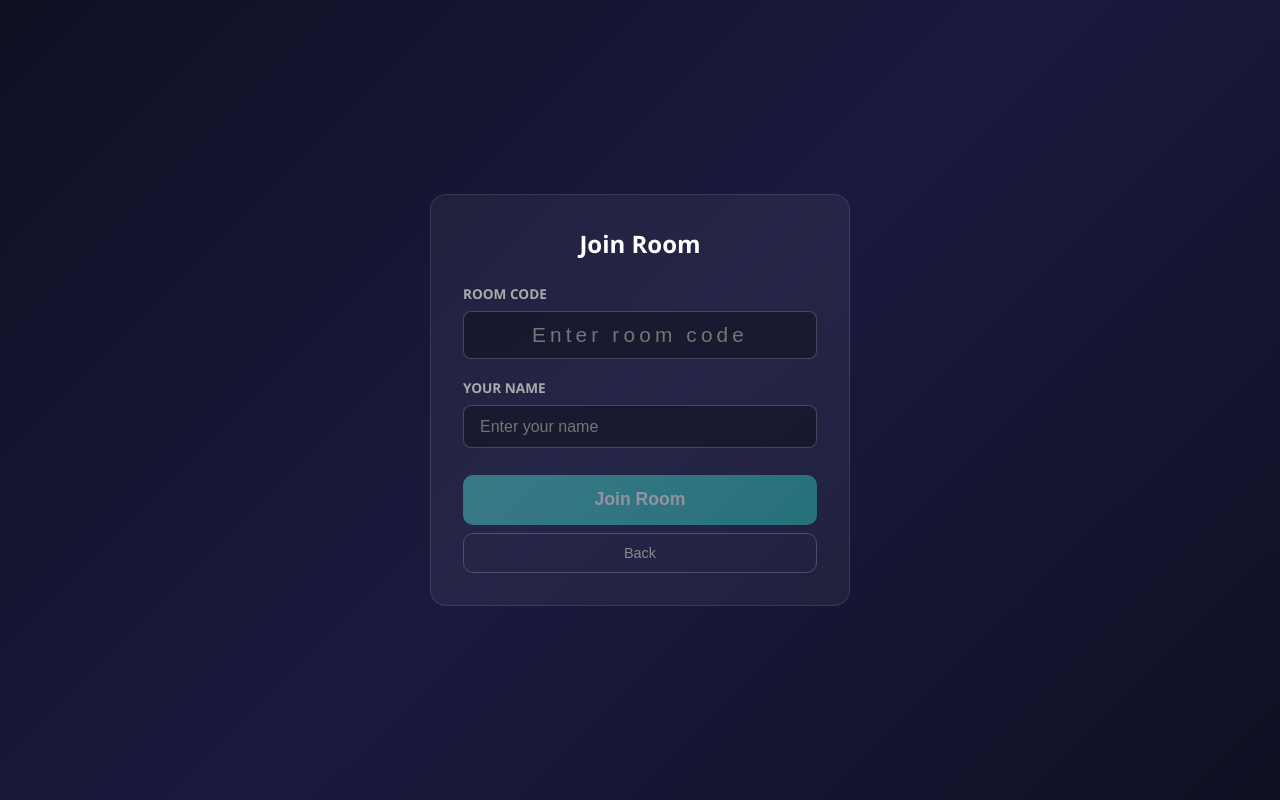
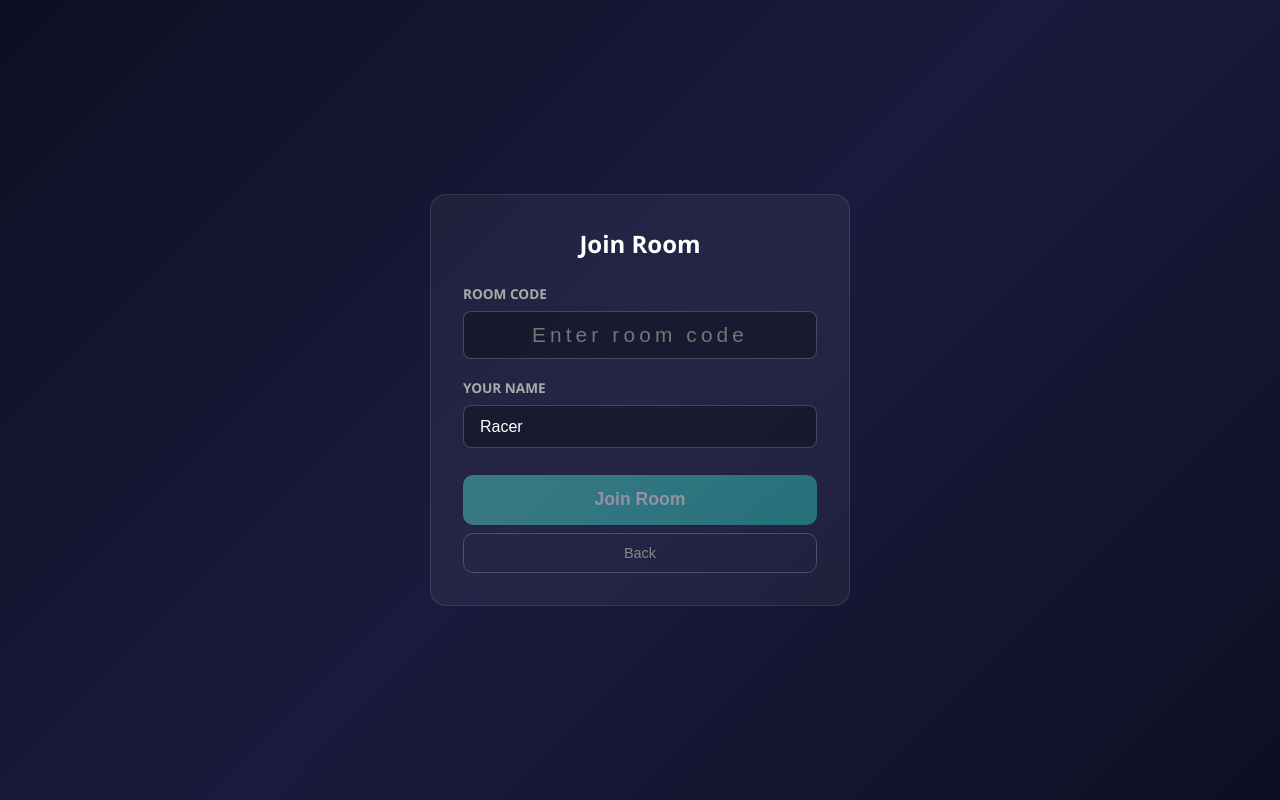
Before and after one commit to Niraj1232005/tag, a React (Vite) app in the folder client/: page /join-room in a window 1280 px wide. Built offline with nearby package versions, Linux system fonts and the light colour scheme; no server answers.

Commit message:
fix: prevent duplicate players on room join

```diff
--- a/client/src/game/engine.ts
+++ b/client/src/game/engine.ts
@@ -15,6 +15,7 @@ import {
   SPEED_SURGE_MULTIPLIER,
   PLAYER_SIZE,
   TAG_RADIUS,
+  TAG_COOLDOWN_MS,
   POWER_UP_PICKUP_RADIUS,
   FREEZE_RADIUS,
   BINK_DASH_DISTANCE,
@@ -34,6 +35,7 @@ export interface LocalGameState {
   running: boolean;
   ended: boolean;
   result: { loserId: string; loserName: string } | null;
+  tagCooldownMs: number;
 }
 
 export interface LocalPlayerInput {
@@ -86,6 +88,7 @@ export function createLocalGame(
     running: false,
     ended: false,
     result: null,
+    tagCooldownMs: 0,
   };
 }
 
@@ -192,6 +195,10 @@ export function updateLocalGame(
       loserName: itPlayer?.name ?? "Unknown",
     };
     return;
+  }
+
+  if (state.tagCooldownMs > 0) {
+    state.tagCooldownMs = Math.max(0, state.tagCooldownMs - dt);
   }
 
   // Update power-up timers
@@ -302,7 +309,7 @@ export function updateLocalGame(
 
   // Tag check
   const itPlayer = state.players.find(p => p.isIt);
-  if (itPlayer) {
+  if (itPlayer && state.tagCooldownMs <= 0) {
     for (const other of state.players) {
       if (other.id === itPlayer.id) continue;
       if (!other.alive) continue;
@@ -316,10 +323,11 @@ export function updateLocalGame(
           continue;
         }
 
-        // Tag! Swap roles
+        // Tag! Swap roles, then give players time to separate.
         itPlayer.isIt = false;
         other.isIt = true;
         itPlayer.score += 1;
+        state.tagCooldownMs = TAG_COOLDOWN_MS;
         break;
       }
     }
--- a/client/src/pages/CreateRoom.tsx
+++ b/client/src/pages/CreateRoom.tsx
@@ -1,6 +1,7 @@
 import { useState } from "react";
 import { useNavigate } from "react-router-dom";
 import { MAP_NAMES } from "chase-tag-shared";
+import { randomPlayerName } from "../playerNames.js";
 
 const MAP_KEYS = Object.keys(MAP_NAMES);
 const ROOM_CODE_CHARS = "ABCDEFGHIJKLMNOPQRSTUVWXYZ0123456789";
@@ -15,7 +16,7 @@ function generateRoomCode(length = 6) {
 
 export default function CreateRoom() {
   const navigate = useNavigate();
-  const [playerName, setPlayerName] = useState("");
+  const [playerName, setPlayerName] = useState(() => randomPlayerName());
   const [roundLength, setRoundLength] = useState<60 | 120 | 180>(120);
   const [selectedMap, setSelectedMap] = useState("arena");
   const [powerUps, setPowerUps] = useState(true);
@@ -26,15 +27,15 @@ export default function CreateRoom() {
     setCreating(true);
 
     const code = generateRoomCode();
-    const params = new URLSearchParams({
-      host: "true",
+    sessionStorage.setItem(`tag-room-options:${code}`, JSON.stringify({
+      host: true,
       name: playerName.trim(),
-      roundLength: String(roundLength),
+      roundLength,
       mapName: selectedMap,
-      powerUpsEnabled: String(powerUps),
+      powerUpsEnabled: powerUps,
       hostKey: crypto.randomUUID(),
-    });
-    navigate(`/online/${code}?${params.toString()}`);
+    }));
+    navigate(`/online/${code}`);
   };
 
   return (
--- a/client/src/pages/JoinRoom.tsx
+++ b/client/src/pages/JoinRoom.tsx
@@ -1,10 +1,11 @@
 import { useState } from "react";
 import { useNavigate } from "react-router-dom";
+import { randomPlayerName } from "../playerNames.js";
 
 export default function JoinRoom() {
   const navigate = useNavigate();
   const [roomCode, setRoomCode] = useState("");
-  const [playerName, setPlayerName] = useState("");
+  const [playerName, setPlayerName] = useState(() => randomPlayerName());
   const [joining, setJoining] = useState(false);
   const [error, setError] = useState("");
 
@@ -13,8 +14,12 @@ export default function JoinRoom() {
     setJoining(true);
     setError("");
 
-    const code = roomCode.trim();
-    navigate(`/online/${encodeURIComponent(code)}?host=false&name=${encodeURIComponent(playerName.trim())}`);
+    const code = roomCode.trim().toUpperCase().replace(/[^A-Z0-9]/g, "");
+    sessionStorage.setItem(`tag-room-options:${code}`, JSON.stringify({
+      host: false,
+      name: playerName.trim(),
+    }));
+    navigate(`/online/${encodeURIComponent(code)}`);
   };
 
   return (
--- a/client/src/pages/OnlineGame.tsx
+++ b/client/src/pages/OnlineGame.tsx
@@ -1,5 +1,5 @@
-import { useState, useRef, useEffect, useCallback } from "react";
-import { useParams, useSearchParams, useNavigate } from "react-router-dom";
+import { useState, useRef, useEffect, useCallback, useMemo } from "react";
+import { useParams, useNavigate } from "react-router-dom";
 import * as Colyseus from "colyseus.js";
 import {
   type PlayerState,
@@ -53,15 +53,20 @@ function lobbyPlayerToState(player: any): PlayerState {
 export default function OnlineGame() {
   const { roomId } = useParams<{ roomId: string }>();
   const normalizedRoomCode = (roomId ?? "").toUpperCase().replace(/[^A-Z0-9]/g, "");
-  const [searchParams] = useSearchParams();
   const navigate = useNavigate();
-  const myName = searchParams.get("name") ?? "Player";
-  const isHost = searchParams.get("host") === "true";
-  const hostKey = searchParams.get("hostKey") ?? undefined;
-  const roundLengthParam = searchParams.get("roundLength") ?? "120";
-  const mapNameParam = searchParams.get("mapName") ?? "arena";
-  const powerUpsEnabledParam = searchParams.get("powerUpsEnabled") ?? "true";
-  const searchString = searchParams.toString();
+  const roomOptions = useMemo(() => {
+    try {
+      return JSON.parse(sessionStorage.getItem(`tag-room-options:${normalizedRoomCode}`) ?? "{}");
+    } catch {
+      return {};
+    }
+  }, [normalizedRoomCode]);
+  const myName = roomOptions.name ?? "Player";
+  const isHost = roomOptions.host === true;
+  const hostKey = roomOptions.hostKey;
+  const roundLength = Number(roomOptions.roundLength ?? 120);
+  const mapName = roomOptions.mapName ?? "arena";
+  const powerUpsEnabled = roomOptions.powerUpsEnabled !== false;
 
   const [status, setStatus] = useState<"connecting" | "lobby" | "playing" | "ended">("connecting");
   const [players, setPlayers] = useState<PlayerState[]>([]);
@@ -76,9 +81,12 @@ export default function OnlineGame() {
   const canvasRef = useRef<HTMLCanvasElement>(null);
   const keysRef = useRef<Record<string, boolean>>({});
   const rafRef = useRef<number>(0);
+  const connectedRef = useRef(false);
 
   useEffect(() => {
     const connect = async () => {
+      if (connectedRef.current) return;
+      connectedRef.current = true;
       try {
         const client = new Colyseus.Client(COLYSEUS_URL);
         clientRef.current = client;
@@ -93,9 +101,9 @@ export default function OnlineGame() {
             room = await client.create("tag_room", {
               ...joinOptions,
               config: {
-                roundLength: Number(roundLengthParam),
-                mapName: mapNameParam,
-                powerUpsEnabled: powerUpsEnabledParam !== "false",
+                roundLength,
+                mapName,
+                powerUpsEnabled,
               },
             });
           }
@@ -108,8 +116,15 @@ export default function OnlineGame() {
         setConnectionError("");
 
         if (normalizedRoomCode === "NEW") {
-          const params = new URLSearchParams(searchString);
-          window.history.replaceState(null, "", `/online/${publicRoomCode}?${params.toString()}`);
+          sessionStorage.setItem(`tag-room-options:${publicRoomCode}`, JSON.stringify({
+            host: true,
+            name: myName,
+            roundLength,
+            mapName,
+            powerUpsEnabled,
+            hostKey,
+          }));
+          window.history.replaceState(null, "", `/online/${publicRoomCode}`);
         }
 
         const syncState = (state: any) => {
@@ -136,7 +151,6 @@ export default function OnlineGame() {
           setServerHostId(frame.hostId ?? "");
           if (frame.roomCode) setActualRoomId(String(frame.roomCode).toUpperCase().replace(/[^A-Z0-9]/g, ""));
         });
-        syncState(room.state);
         room.send("requestLobbyState");
 
         room.onMessage("gameStarted", () => {
@@ -160,11 +174,14 @@ export default function OnlineGame() {
     connect();
 
     return () => {
+      connectedRef.current = false;
       gameFrameRef.current = null;
       roomRef.current?.leave();
+      clientRef.current = null;
+      roomRef.current = null;
       cancelAnimationFrame(rafRef.current);
     };
-  }, [myName, isHost, hostKey, normalizedRoomCode, roundLengthParam, mapNameParam, powerUpsEnabledParam, searchString]);
+  }, [myName, isHost, hostKey, normalizedRoomCode, roundLength, mapName, powerUpsEnabled]);
 
   useEffect(() => {
     if (status !== "playing") return;
--- a/client/src/pages/RoomLobby.tsx
+++ b/client/src/pages/RoomLobby.tsx
@@ -1,5 +1,5 @@
-import { useState, useEffect, useCallback } from "react";
-import { useParams, useSearchParams, useNavigate } from "react-router-dom";
+import { useState, useEffect, useCallback, useMemo } from "react";
+import { useParams, useNavigate } from "react-router-dom";
 import { PLAYER_COLORS } from "chase-tag-shared";
 
 interface LobbyPlayer {
@@ -11,11 +11,18 @@ interface LobbyPlayer {
 
 export default function RoomLobby() {
   const { roomId } = useParams<{ roomId: string }>();
-  const [searchParams] = useSearchParams();
+  const normalizedRoomCode = (roomId ?? "").toUpperCase().replace(/[^A-Z0-9]/g, "");
   const navigate = useNavigate();
+  const roomOptions = useMemo(() => {
+    try {
+      return JSON.parse(sessionStorage.getItem(`tag-room-options:${normalizedRoomCode}`) ?? "{}");
+    } catch {
+      return {};
+    }
+  }, [normalizedRoomCode]);
 
-  const isHost = searchParams.get("host") === "true";
-  const myName = searchParams.get("name") ?? "Player";
+  const isHost = roomOptions.host === true;
+  const myName = roomOptions.name ?? "Player";
 
   const [players, setPlayers] = useState<LobbyPlayer[]>([
     {
--- /dev/null
+++ b/client/src/playerNames.ts
@@ -0,0 +1,26 @@
+export const PREDEFINED_PLAYER_NAMES = [
+  "Dash",
+  "Blitz",
+  "Rocket",
+  "Ninja",
+  "Comet",
+  "Flash",
+  "Bolt",
+  "Chaser",
+  "Runner",
+  "Shadow",
+  "Swift",
+  "Turbo",
+  "Jumper",
+  "Pixel",
+  "Orbit",
+  "Zippy",
+  "Racer",
+  "Phantom",
+  "Sparky",
+  "Maverick",
+];
+
+export function randomPlayerName() {
+  return PREDEFINED_PLAYER_NAMES[Math.floor(Math.random() * PREDEFINED_PLAYER_NAMES.length)];
+}
```
Also changed, not shown: 2 other files (tests, documents, lock files or other folders).
